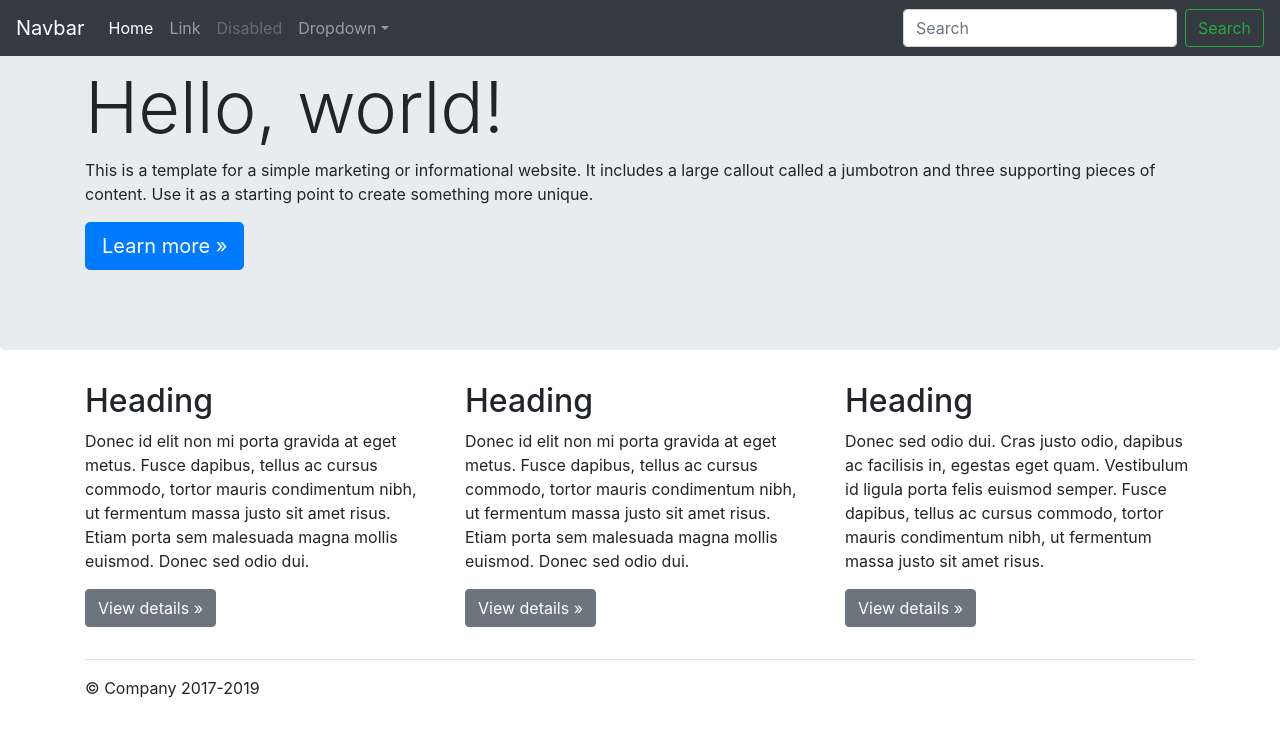
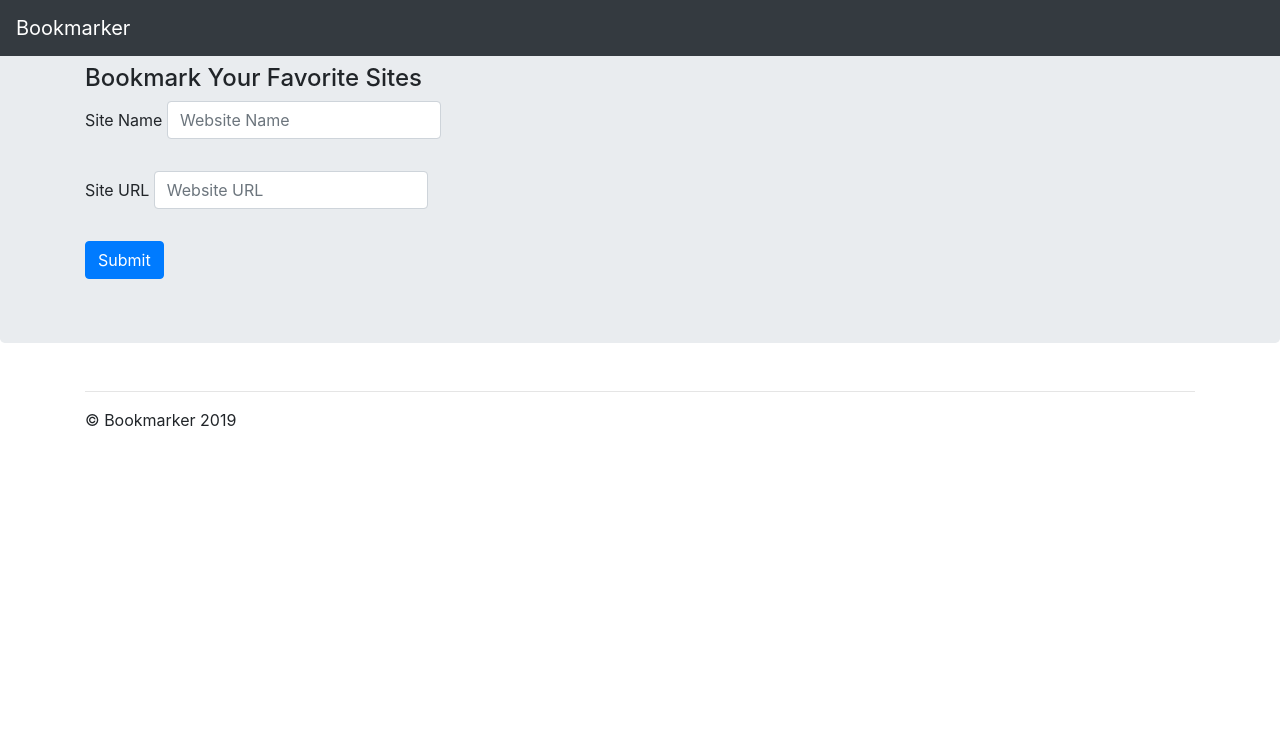
Before and after one commit to dgwn/bookmarker-web-app, a plain HTML site: page index.html in a window 1280 px wide. Drawn offline with nearby package versions, Linux system fonts and the light colour scheme.

Commit message:
prep bootstrap

```diff
--- a/index.html
+++ b/index.html
@@ -11,40 +11,14 @@
 
     <!-- Bootstrap core CSS -->
 <link href="css/bootstrap.min.css" rel="stylesheet">
+<link href="css/style.css" rel="stylesheet"
 
   </head>
   <body>
     <nav class="navbar navbar-expand-md navbar-dark fixed-top bg-dark">
-  <a class="navbar-brand" href="#">Navbar</a>
-  <button class="navbar-toggler" type="button" data-toggle="collapse" data-target="#navbarsExampleDefault" aria-controls="navbarsExampleDefault" aria-expanded="false" aria-label="Toggle navigation">
-    <span class="navbar-toggler-icon"></span>
-  </button>
+  <a class="navbar-brand" href="#">Bookmarker</a>
 
-  <div class="collapse navbar-collapse" id="navbarsExampleDefault">
-    <ul class="navbar-nav mr-auto">
-      <li class="nav-item active">
-        <a class="nav-link" href="#">Home <span class="sr-only">(current)</span></a>
-      </li>
-      <li class="nav-item">
-        <a class="nav-link" href="#">Link</a>
-      </li>
-      <li class="nav-item">
-        <a class="nav-link disabled" href="#">Disabled</a>
-      </li>
-      <li class="nav-item dropdown">
-        <a class="nav-link dropdown-toggle" href="#" id="dropdown01" data-toggle="dropdown" aria-haspopup="true" aria-expanded="false">Dropdown</a>
-        <div class="dropdown-menu" aria-labelledby="dropdown01">
-          <a class="dropdown-item" href="#">Action</a>
-          <a class="dropdown-item" href="#">Another action</a>
-          <a class="dropdown-item" href="#">Something else here</a>
-        </div>
-      </li>
-    </ul>
-    <form class="form-inline my-2 my-lg-0">
-      <input class="form-control mr-sm-2" type="text" placeholder="Search" aria-label="Search">
-      <button class="btn btn-outline-success my-2 my-sm-0" type="submit">Search</button>
-    </form>
-  </div>
+
 </nav>
 
 <main role="main">
@@ -52,29 +26,26 @@
   <!-- Main jumbotron for a primary marketing message or call to action -->
   <div class="jumbotron">
     <div class="container">
-      <h1 class="display-3">Hello, world!</h1>
-      <p>This is a template for a simple marketing or informational website. It includes a large callout called a jumbotron and three supporting pieces of content. Use it as a starting point to create something more unique.</p>
-      <p><a class="btn btn-primary btn-lg" href="#" role="button">Learn more &raquo;</a></p>
+      <h4>Bookmark Your Favorite Sites</h4>
+      <form id="myForm">
+        <div class="form-group">
+          <label>Site Name  <label>
+          <input type="text" class="form-control" id="siteName" placeholder="Website Name">
+        </div>
+        <div class="form-group">
+          <label>Site URL  <label>
+          <input type="text" class="form-control" id="siteURL" placeholder="Website URL">
+        </div>
+        <button type="submit" class="btn btn-primary">Submit</button>
+      </form>
     </div>
   </div>
 
   <div class="container">
     <!-- Example row of columns -->
     <div class="row">
-      <div class="col-md-4">
-        <h2>Heading</h2>
-        <p>Donec id elit non mi porta gravida at eget metus. Fusce dapibus, tellus ac cursus commodo, tortor mauris condimentum nibh, ut fermentum massa justo sit amet risus. Etiam porta sem malesuada magna mollis euismod. Donec sed odio dui. </p>
-        <p><a class="btn btn-secondary" href="#" role="button">View details &raquo;</a></p>
-      </div>
-      <div class="col-md-4">
-        <h2>Heading</h2>
-        <p>Donec id elit non mi porta gravida at eget metus. Fusce dapibus, tellus ac cursus commodo, tortor mauris condimentum nibh, ut fermentum massa justo sit amet risus. Etiam porta sem malesuada magna mollis euismod. Donec sed odio dui. </p>
-        <p><a class="btn btn-secondary" href="#" role="button">View details &raquo;</a></p>
-      </div>
-      <div class="col-md-4">
-        <h2>Heading</h2>
-        <p>Donec sed odio dui. Cras justo odio, dapibus ac facilisis in, egestas eget quam. Vestibulum id ligula porta felis euismod semper. Fusce dapibus, tellus ac cursus commodo, tortor mauris condimentum nibh, ut fermentum massa justo sit amet risus.</p>
-        <p><a class="btn btn-secondary" href="#" role="button">View details &raquo;</a></p>
+      <div class="col-lg-12">
+        <div id="bookmarksResults"></div>
       </div>
     </div>
 
@@ -85,8 +56,11 @@
 </main>
 
 <footer class="container">
-  <p>&copy; Company 2017-2019</p>
+  <p>&copy; Bookmarker 2019</p>
 </footer>
-<script src="https://code.jquery.com/jquery-3.3.1.slim.min.js" integrity="sha384-q8i/X+965DzO0rT7abK41JStQIAqVgRVzpbzo5smXKp4YfRvH+8abtTE1Pi6jizo" crossorigin="anonymous"></script>
-      <script>window.jQuery || document.write('<script src="/docs/4.3/assets/js/vendor/jquery-slim.min.js"><\/script>')</script><script src="/docs/4.3/dist/js/bootstrap.bundle.min.js" integrity="sha384-xrRywqdh3PHs8keKZN+8zzc5TX0GRTLCcmivcbNJWm2rs5C8PRhcEn3czEjhAO9o" crossorigin="anonymous"></script></body>
+
+<script src="https://code.jquery.com/jquery-3.3.1.js"   integrity="sha256-2Kok7MbOyxpgUVvAk/HJ2jigOSYS2auK4Pfzbm7uH60="   crossorigin="anonymous"></script>
+<script src="js/bootstrap-min.js"></script>
+<script src="js/main.js"></script>
+</body>
 </html>
```
